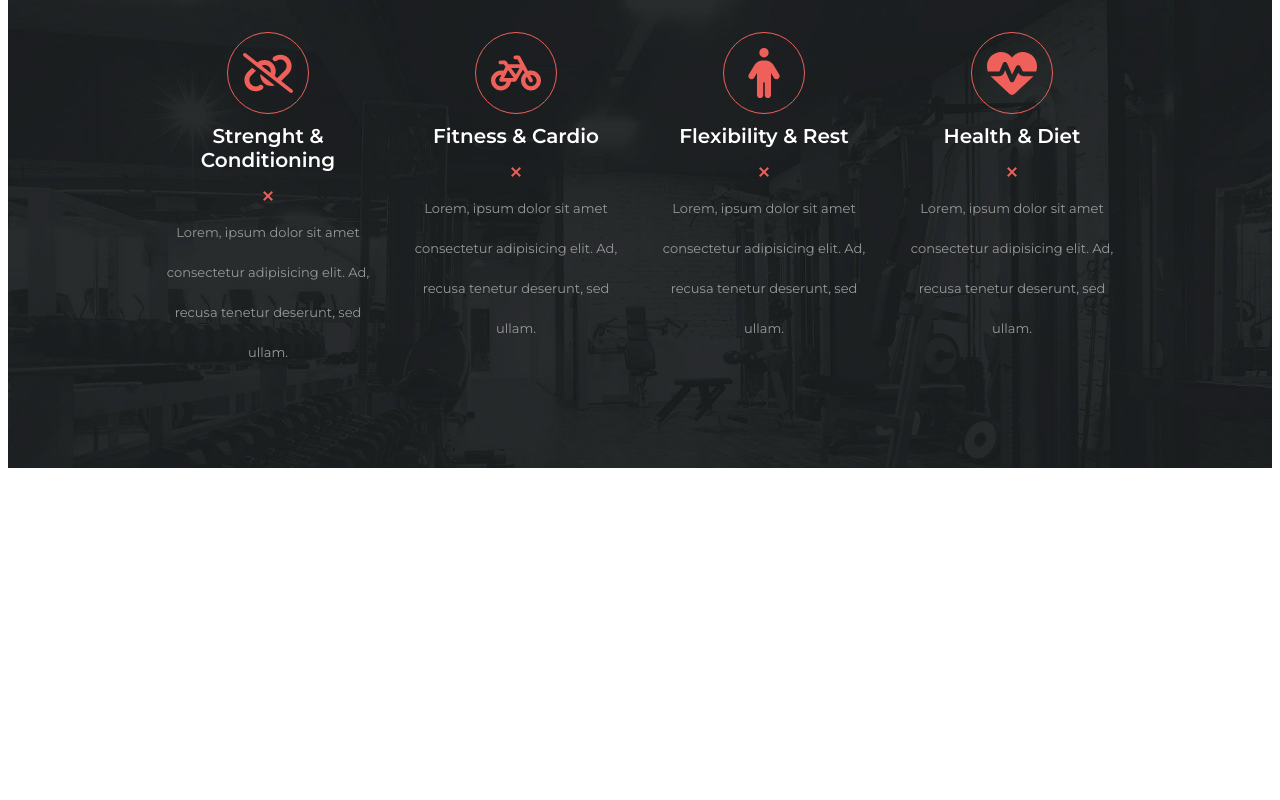
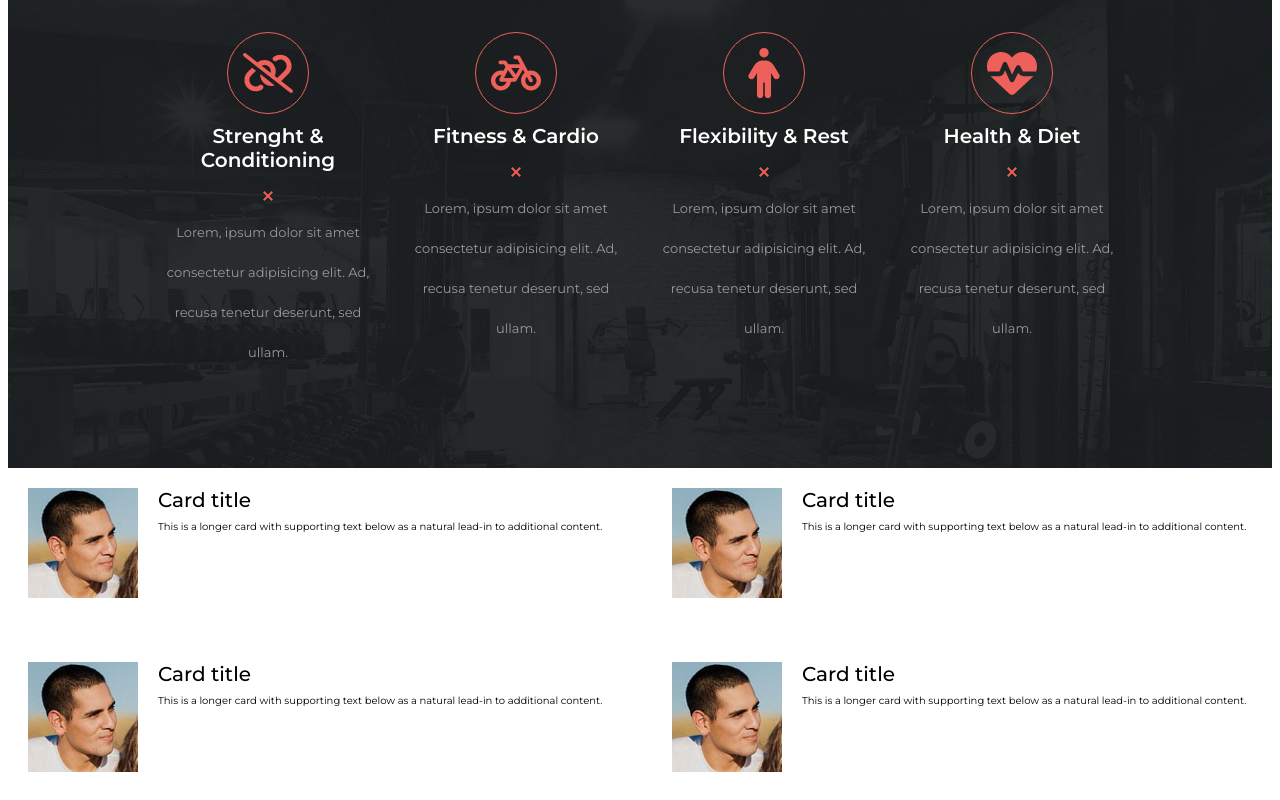
Before and after one commit to Bufal8/proj-html-vuejs, a Vue app: page / in a window 1280 px wide. Shown: the part 1734-2534 px from the top of the page. Before the commit the page ends 2210 px from the top, so only its background shows below. Built offline with nearby package versions, Linux system fonts and the light colour scheme.

Commit message:
Creazion sezione resultscard

```diff
--- a/index.html
+++ b/index.html
@@ -3,9 +3,12 @@
   <head>
     <meta charset="UTF-8" />
     <link rel="preconnect" href="https://fonts.googleapis.com">
-<link rel="preconnect" href="https://fonts.gstatic.com" crossorigin>
-<link href="https://fonts.googleapis.com/css2?family=Montserrat:wght@100;200;300;400;500;600;700;800;900&display=swap" rel="stylesheet">
+    <link rel="preconnect" href="https://fonts.gstatic.com" crossorigin>
+    <link href="https://fonts.googleapis.com/css2?family=Montserrat:wght@100;200;300;400;500;600;700;800;900&display=swap" rel="stylesheet">
     <link rel="icon" type="image/svg+xml" href="./src/assets/images/gym_logo_1x.png" />
+    <link rel="preconnect" href="https://fonts.googleapis.com">
+    <link rel="preconnect" href="https://fonts.gstatic.com" crossorigin>
+    <link href="https://fonts.googleapis.com/css2?family=Montserrat:ital,wght@1,100;1,200;1,300;1,400;1,500;1,600;1,700;1,800;1,900&display=swap" rel="stylesheet">
     <meta name="viewport" content="width=device-width, initial-scale=1.0" />
     <title>Avada Gym</title>
   </head>
--- a/src/components/PageMain.vue
+++ b/src/components/PageMain.vue
@@ -2,13 +2,15 @@
 import PageDescription from './PageDescription.vue';
 import PageSignUp   from './PageSignUp.vue';
 import PageIcons from './PageIcons.vue';
+import PageResultsCard from './PageResultsCard.vue'
 
 export default {
     name : "AppMain",
     components: {
     PageDescription,
     PageSignUp,
-    PageIcons
+    PageIcons,
+    PageResultsCard
 }
 }
 </script>
@@ -18,6 +20,7 @@ export default {
 <PageDescription />
 <PageSignUp />
 <PageIcons />
+<PageResultsCard />
 
 </template>
 
--- /dev/null
+++ b/src/components/PageResultsCard.vue
@@ -0,0 +1,92 @@
+<script>
+
+export default {
+    name : "PageResultsCard",
+}
+</script>
+
+<template>
+
+<div class="row row-cols-1 row-cols-md-2 g-4">
+    <div class="col">
+    <div class="card">
+        <div class="row g-0">
+            <div class="card-img col-4">
+            <img src="../assets/images/review_4-compressor-2.jpg" class="card-img-top" alt="...">
+        </div>
+      <div class="card-body col-4">
+        <h5 class="card-title">Card title</h5>
+        <p class="card-text">This is a longer card with supporting text below as a natural lead-in to additional content.</p>
+      </div>
+        </div>
+
+    </div>
+  </div>
+  <div class="col">
+    <div class="card">
+        <div class="row g-0">
+            <div class="card-img col-4">
+            <img src="../assets/images/review_4-compressor-2.jpg" class="card-img-top" alt="...">
+        </div>
+      <div class="card-body col-4">
+        <h5 class="card-title">Card title</h5>
+        <p class="card-text">This is a longer card with supporting text below as a natural lead-in to additional content.</p>
+      </div>
+        </div>
+
+    </div>
+  </div>
+  <div class="col">
+    <div class="card">
+        <div class="row g-0">
+            <div class="card-img col-4">
+            <img src="../assets/images/review_4-compressor-2.jpg" class="card-img-top" alt="...">
+        </div>
+      <div class="card-body col-4">
+        <h5 class="card-title">Card title</h5>
+        <p class="card-text">This is a longer card with supporting text below as a natural lead-in to additional content.</p>
+      </div>
+        </div>
+
+    </div>
+  </div>
+  <div class="col">
+    <div class="card">
+        <div class="row g-0">
+            <div class="card-img col-4">
+            <img src="../assets/images/review_4-compressor-2.jpg" class="card-img-top" alt="...">
+        </div>
+      <div class="card-body col-4">
+        <h5 class="card-title">Card title</h5>
+        <p class="card-text">This is a longer card with supporting text below as a natural lead-in to additional content.</p>
+      </div>
+        </div>
+
+    </div>
+  </div>
+</div>
+
+</template>
+
+<style scoped lang="scss">
+@use '../styles/general.scss';
+@use '../styles/partials/variables.scss';
+@import '../styles/partials/variables';
+
+.card-img{
+    width: 150px;
+    img{
+        padding: 20px;
+        width: 150px;
+        height: 150px;
+    }
+}
+.card-body{
+    margin-top: 20px;
+    width: calc(100% - 150px);
+    font-size: 10px;
+    padding: 0;
+    h5{
+    }
+}
+</style>
```
